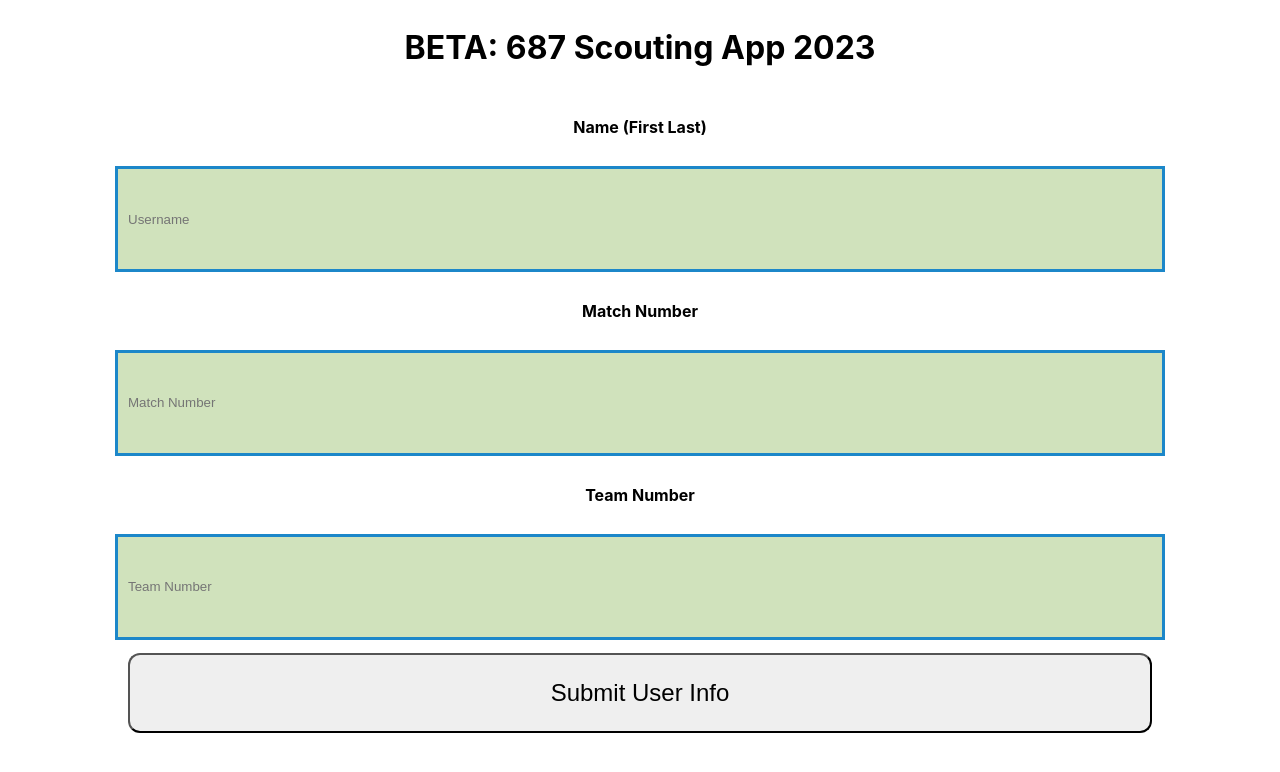
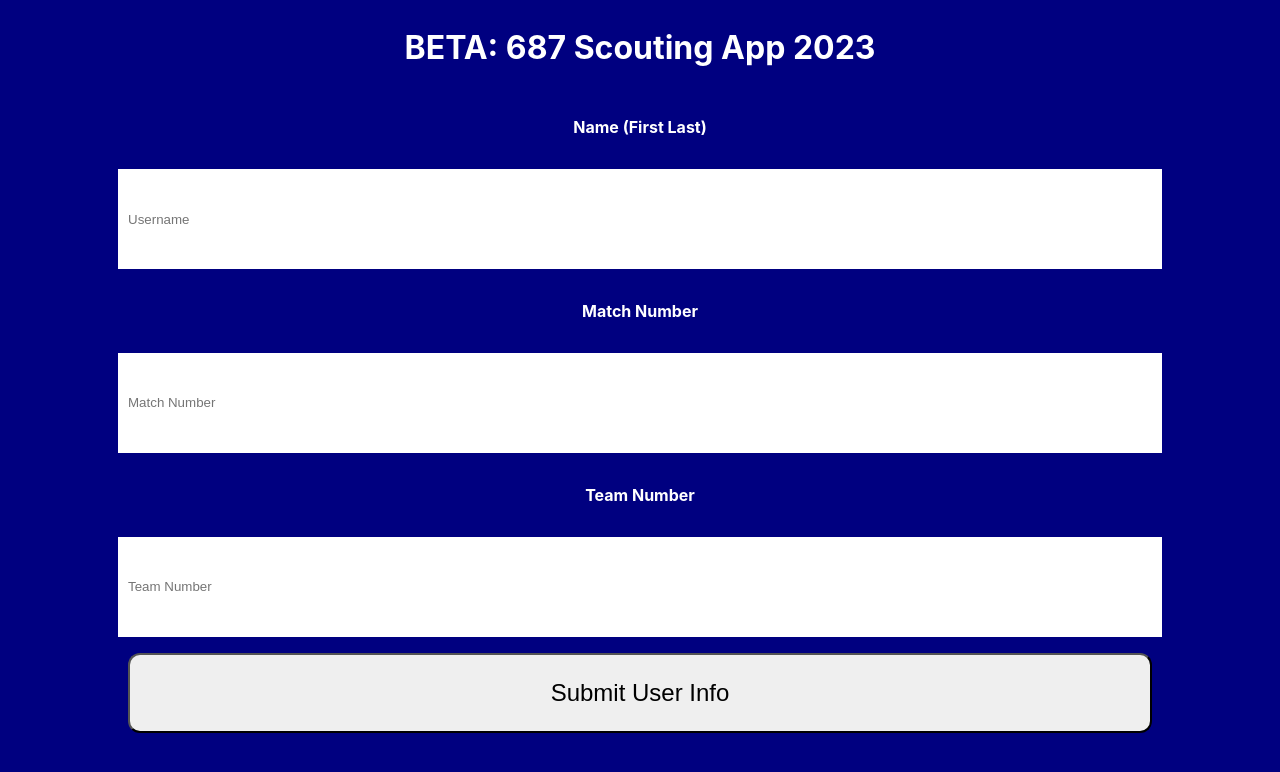
Before and after one commit to nerdherd/Nerd-Search, a React (Create React App) app in the folder Scouting-Form/: page / in a window 1280 px wide. Shown: the top 772 px of the page. Built offline with nearby package versions, Linux system fonts and the light colour scheme.

Commit message:
Change font color and background color of screen and textboxes

```diff
--- a/Scouting-Form/src/Pages/styles/comments.css
+++ b/Scouting-Form/src/Pages/styles/comments.css
@@ -5,8 +5,8 @@
     height: 10%;
     padding: 10px;
     outline: 0;
-    border: 3px solid #1c87c9;
-    background: #d0e2bc;
+    border: 3px solid navy;
+    background: white;
     line-height: 20px;
   }
 
--- a/Scouting-Form/src/index.css
+++ b/Scouting-Form/src/index.css
@@ -5,6 +5,9 @@ body {
     sans-serif;
   -webkit-font-smoothing: antialiased;
   -moz-osx-font-smoothing: grayscale;
+  background-color: navy;
+  color:white
+
 }
 
 code {
```
